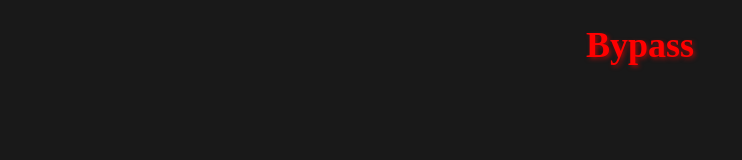
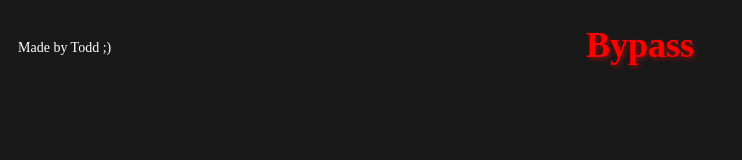
Before and after one commit to WERECODE/galaxybypass, a plain HTML site: page index.html in a window 1280 px wide. Shown: the whole page, without its empty margins (0-742 px from the left). Drawn offline with Linux system fonts and the light colour scheme.

Commit message:
Update index.html

```diff
--- a/index.html
+++ b/index.html
@@ -8,6 +8,7 @@
         body {
             background-color: #191919;
             text-align: center;
+            position: relative;
         }
 
         h1 {
@@ -16,9 +17,18 @@
             color: red;
             text-shadow: 2px 2px 4px rgba(255, 0, 0, 0.5);
         }
+
+        .footer {
+            position: absolute;
+            bottom: 10px;
+            left: 10px;
+            font-size: 14px;
+            color: white;
+        }
     </style>
 </head>
 <body>
     <h1>Bypass</h1>
+    <div class="footer">Made by Todd ;)</div>
 </body>
 </html>
```
